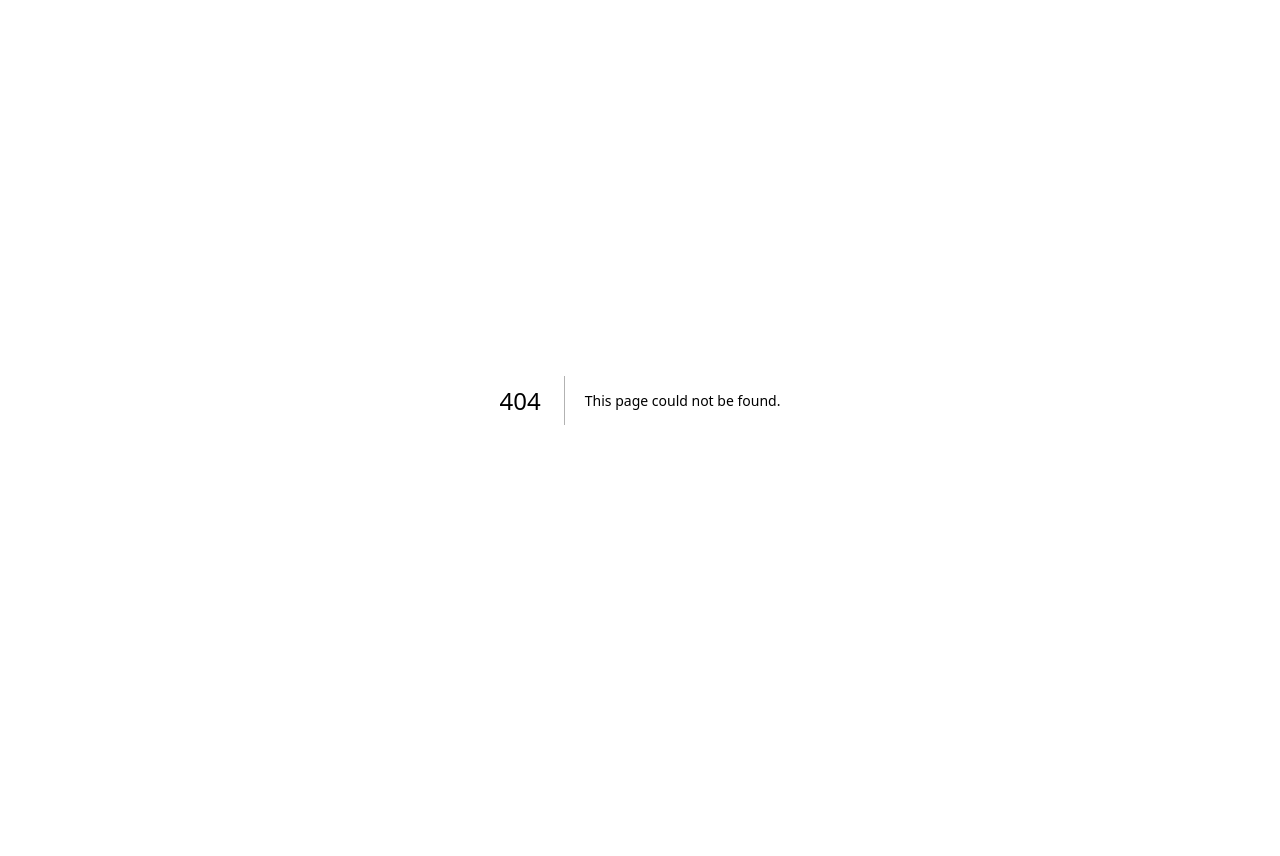
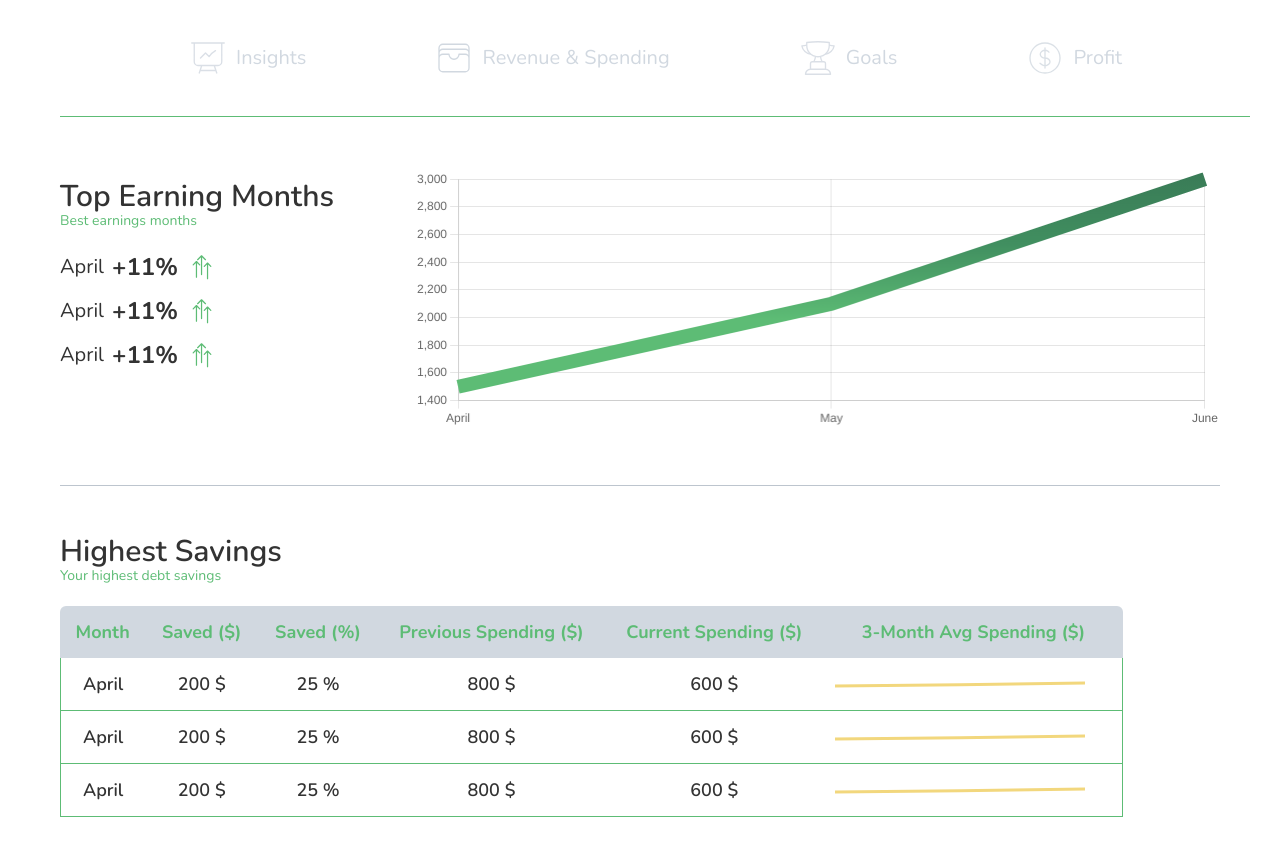
Before and after one commit to carloswps/finrex, a Next.js app: page /profit in a window 1280 px wide. Before the commit this address had no page. Shown: the top 856 px of the page. Before the commit the page ends 800 px from the top, so only its background shows below. Built offline with nearby package versions, Linux system fonts and the light colour scheme.

Commit message:
finishing profit screen feature front-only

```diff
--- /dev/null
+++ b/src/app/(realApp)/profit/components/GrowthIndicator.tsx
@@ -0,0 +1,18 @@
+import TripleUpArrow from "@/app/(realApp)/profit/components/icons/TripleUpArrow.svg";
+
+type Props = {
+    month: string;
+    percentage: number;
+}
+
+const GrowthIndicator = ({ month, percentage }: Props) => {
+    return (
+        <div className={'flex items-center gap-2'}>
+            <h2 className={'text-xl'}>{month}</h2>
+            <h4 className={'font-bold text-2xl'}>+{percentage}%</h4>
+            <TripleUpArrow className={'text-[var(--green-theme)] h-8 w-8'}/>
+        </div>
+    )
+}
+
+export default GrowthIndicator;
--- /dev/null
+++ b/src/app/(realApp)/profit/components/ProfitGraph.tsx
@@ -0,0 +1,123 @@
+'use client'
+import {
+    CategoryScale,
+    Chart,
+    Legend,
+    LinearScale,
+    LineController,
+    LineElement,
+    PointElement,
+    Title,
+    Tooltip
+} from "chart.js";
+import {useEffect, useRef} from "react";
+
+Chart.register(
+    LineController,
+    LineElement,
+    PointElement,
+    CategoryScale,
+    LinearScale,
+    Title,
+    Tooltip,
+    Legend
+);
+
+type Props = {
+    width?: string,
+    height?: string,
+    color?: string,
+    fill?: boolean,
+    minimal?: boolean
+}
+
+
+const ProfitGraph = ({ width, height, color, fill = true, minimal = false } : Props) => {
+    const canvasRef = useRef<HTMLCanvasElement>(null);
+
+    useEffect(() => {
+        if(!canvasRef.current) return;
+        const ctx = canvasRef.current.getContext('2d');
+        if(!ctx) return;
+
+        const gradient = ctx.createLinearGradient(0, 0, 0, canvasRef.current.height);
+
+        gradient.addColorStop(0, '#397A56');
+        gradient.addColorStop(0.5, '#418F60');
+        gradient.addColorStop(1, '#5DBC75');
+
+        const finalBorderColor = color ? color : gradient;
+
+        const chartData = {
+            labels: ["April", "May", "June"],
+            datasets: [
+                {
+                    data: [1500, 2100, 3000],
+                    backgroundColor: fill ? 'rgba(93, 188, 117, 0.2)' : 'rgba(0,0,0,0)',
+                    borderColor: finalBorderColor,
+                    borderWidth: minimal ? 3 : 14,
+                    fill: true,
+                    tension: 0,
+                    pointRadius: 0
+                }
+            ]
+        };
+
+        const chartOptions = minimal ? {
+            responsive: true,
+            maintainAspectRatio: false,
+            plugins: {
+                legend: {
+                    display: false,
+                },
+            },
+            scales: {
+                x: {
+                    display: false,
+                },
+                y: {
+                    display: false,
+                }
+            },
+        } : {
+            responsive: true,
+            maintainAspectRatio: false,
+            plugins: {
+                legend: {
+                    display: false,
+                },
+            },
+            scales: {
+                x: {
+                    grid: {
+                        display: true,
+                    },
+                },
+                y: {
+                    grid: {
+                        display: true,
+                    },
+                }
+            },
+        };
+
+        const myChart = new Chart(ctx, {
+            type: 'line',
+            data: chartData,
+            options: chartOptions
+        });
+
+        return () => {
+            myChart.destroy();
+        }
+    }, []);
+
+
+    return (
+        <div style={{ width, height }} className={'w-full relative'}>
+            <canvas ref={canvasRef}></canvas>
+        </div>
+    )
+}
+
+export default ProfitGraph;
--- /dev/null
+++ b/src/app/(realApp)/profit/components/SavingsTable.tsx
@@ -0,0 +1,43 @@
+import TableRow from "@/app/(realApp)/profit/components/TableRow";
+
+const SavingsTable = () => {
+    return (
+        <table className={'w-11/12 text-center mb-12 text-lg border-separate border-spacing-0'}>
+            <thead>
+            <tr className={'text-[var(--green-theme)] bg-[var(--desactive-color)]'}>
+                <th className={'p-3 rounded-tl-md'}>Month</th>
+                <th className={'p-3'}>Saved ($)</th>
+                <th className={'p-3'}>Saved (%)</th>
+                <th className={'p-3'}>Previous Spending ($)</th>
+                <th className={'p-3'}>Current Spending ($)</th>
+                <th className={'p-3 rounded-tr-md'}>3-Month Avg Spending ($)</th>
+            </tr>
+            </thead>
+            <tbody>
+            <TableRow
+                month={'April'}
+                savedValue={200}
+                savedPercentage={25}
+                previousSpending={800}
+                currentSpending={600}
+            />
+            <TableRow
+                month={'April'}
+                savedValue={200}
+                savedPercentage={25}
+                previousSpending={800}
+                currentSpending={600}
+            />
+            <TableRow
+                month={'April'}
+                savedValue={200}
+                savedPercentage={25}
+                previousSpending={800}
+                currentSpending={600}
+            />
+            </tbody>
+        </table>
+    );
+};
+
+export default SavingsTable;
--- /dev/null
+++ b/src/app/(realApp)/profit/components/TableRow.tsx
@@ -0,0 +1,32 @@
+import ProfitGraph from "@/app/(realApp)/profit/components/ProfitGraph";
+
+type Props = {
+    month: string,
+    savedValue: number,
+    savedPercentage: number,
+    previousSpending: number,
+    currentSpending: number
+}
+
+const tableRow = ({ month, savedValue, savedPercentage, previousSpending, currentSpending } : Props) => {
+    return (
+        <tr className={'text-[var(--text-color)] font-semibold'}>
+            <td className={'p-3 border-b border-l border-[var(--green-theme)]'}>{month}</td>
+            <td className={'p-3 border-b border-[var(--green-theme)]'}>{savedValue} $</td>
+            <td className={'p-3 border-b border-[var(--green-theme)]'}>{savedPercentage} %</td>
+            <td className={'p-3 border-b border-[var(--green-theme)]'}>{previousSpending} $</td>
+            <td className={'p-3 border-b border-[var(--green-theme)]'}>{currentSpending} $</td>
+            <td className={'p-3 border-b border-r border-[var(--green-theme)]'}>
+                <ProfitGraph
+                    width={'250px'}
+                    height={'10px'}
+                    color={'#F2D77D'}
+                    fill={false}
+                    minimal={true}
+                />
+            </td>
+        </tr>
+    )
+}
+
+export default tableRow;
--- /dev/null
+++ b/src/app/(realApp)/profit/components/TopEarnMonths.tsx
@@ -0,0 +1,30 @@
+import GrowthIndicator from "@/app/(realApp)/profit/components/GrowthIndicator";
+
+type Props = {
+    month: string;
+    percentage: number;
+    arrowIcon: string;
+}
+
+const TopEarnMonths = () => {
+    return (
+        <>
+            <div className={'text-[var(--text-color)] flex flex-col justify-center mb-12 gap-3'}>
+               <GrowthIndicator
+                   month={'April'}
+                   percentage={11}
+               />
+                <GrowthIndicator
+                    month={'April'}
+                    percentage={11}
+                />
+                <GrowthIndicator
+                    month={'April'}
+                    percentage={11}
+                />
+            </div>
+        </>
+    )
+}
+
+export default TopEarnMonths;
--- /dev/null
+++ b/src/app/(realApp)/profit/page.tsx
@@ -0,0 +1,36 @@
+import TitleAndSubtitle from "@/app/components/TitleAndSubtitle";
+import TopEarnMonths from "@/app/(realApp)/profit/components/TopEarnMonths";
+import ProfitGraph from "@/app/(realApp)/profit/components/ProfitGraph";
+import SavingsTable from "@/app/(realApp)/profit/components/SavingsTable";
+
+const Page = () => {
+    return (
+        <div className={'flex flex-col'}>
+            <div className={'mb-12 pb-10 border-b border-[var(--lines-color)]'}>
+                <div className={'flex items-center gap-20 text-nowrap py-4'}>
+                    <div className={'flex flex-col'}>
+                        <TitleAndSubtitle
+                            title={'Top Earning Months'}
+                            subTitle={'Best earnings months'}
+                        />
+                        <TopEarnMonths/>
+                    </div>
+                    <ProfitGraph
+                        width={'906px'}
+                        height={'260px'}
+                    />
+                </div>
+            </div>
+
+            <div>
+                <TitleAndSubtitle
+                    title={'Highest Savings'}
+                    subTitle={'Your highest debt savings'}
+                />
+                <SavingsTable/>
+            </div>
+        </div>
+    )
+}
+
+export default Page;
--- a/src/app/components/Header.tsx
+++ b/src/app/components/Header.tsx
@@ -26,7 +26,8 @@ const Header = () => {
                             <Link href={"/goals"}>Goals</Link>
                         </li>
                         <li className={'flex items-center gap-2 text-xl text-[var(--desactive-color)] hover:text-[var(--text-color)]'}>
-                            <Profit className={'w-10 h-10'}/>Profit
+                            <Profit className={'w-10 h-10'}/>
+                            <Link href={"/profit"}>Profit</Link>
                         </li>
                         <li className={'rounded-full'}>
                             <img src="/user.png" alt="" className={'w-13 h-13'}/>
```
Also changed, not shown: src/app/(realApp)/insights/components/FormDataGraph.tsx (indentation only), src/app/(realApp)/insights/components/icons/DownArrow.svg, src/app/(realApp)/profit/components/icons/TripleUpArrow.svg (added).
